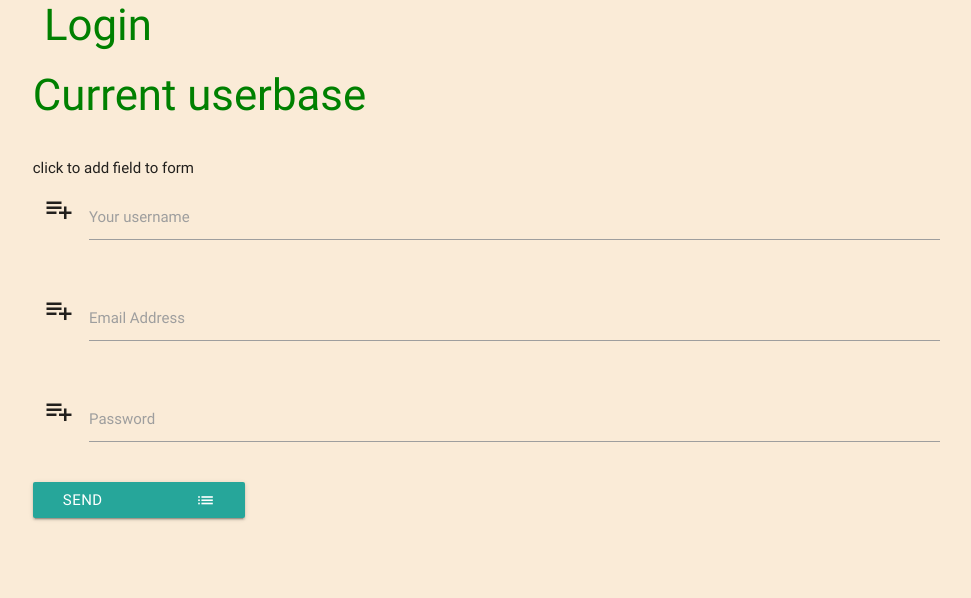
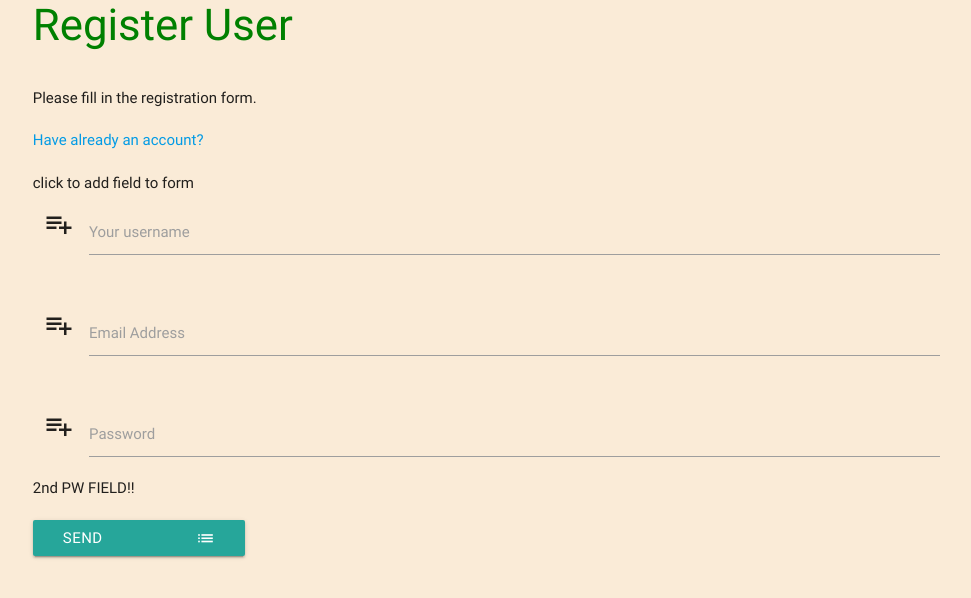
Before and after one commit to poldi2018/recipe_DRAFT, a Flask app: page /register in a window 1280 px wide. Shown: the part 21-619 px from the top of the page, without its empty margins (148-1119 px from the left). Run offline with Flask 2, Linux system fonts and the light colour scheme; data that the repository does not hold is empty; some libraries are stand-ins or nearby versions.

Commit message:
added complete routes for login exceptions

```diff
--- a/app.py
+++ b/app.py
@@ -5,8 +5,6 @@ from bson.objectid import ObjectId
 import base64
 import requests
 from werkzeug.security import check_password_hash, generate_password_hash
-# from aux_methods import add_blank_recipe
-
 
 #creating instance of Flask to have an app object
 app = Flask(__name__)
@@ -64,8 +62,7 @@ def results():
 #registeration
 @app.route('/register')
 def register():
-    userbase = mongo.db.users.find()
-    return render_template('register.html', userbase=userbase)
+    return render_template('register.html', message='Please fill in the registration form.')
 
 
 @app.route('/insert_user', methods=["POST"])
@@ -76,8 +73,11 @@ def insert_user():
     "email_address": request.form.get('email_address'),
     "password": generate_password_hash(request.form.get('password'))
     }
-    users.insert_one(new_user)
-    return redirect(url_for('failed_to_register', message="Provided email or username was not found!"))
+    if not mongo.db.users.find_one({"email_address": request.form.get("email_address")}):
+        users.insert_one(new_user)
+        return render_template("loginpage.html", message="Account created! Please login with your username and password. Thanks!")
+    else:
+        return render_template('register.html', message="Provided email has already been registered. Please choose another one.")
 
 
 @app.route('/login_page')
@@ -86,15 +86,13 @@ def login_page():
 
 
 
-@app.route('/check_user', methods=["POST"])
-def check_user():
-    #user_to_query= mongo.db.users.find_one({"email_address": request.form.get("email_address")})
+@app.route('/check_credentials', methods=["POST"])
+def check_credentials():
     user_to_query= mongo.db.users.find_one( { '$or': [{"email_address": request.form.get("email_address")}, {"username": request.form.get("username")}]})
     password_response=check_password_hash(user_to_query['password'], request.form.get('password'))
     if user_to_query and password_response:
         session['username']=user_to_query['username']
         session['email_address']=user_to_query['email_address']
-        print(session)
         return redirect(url_for('user', username=session["username"]))
     else:
         return render_template('loginpage.html', message="Username or password incorrect. Please try again.")
@@ -102,7 +100,7 @@ def check_user():
 
 @app.route('/<username>')
 def user(username):
-    return render_template("homepage.html", username=username)
+    return render_template("homepage.html")
 
 @app.route('/logout/<username>')
 def logout(username):
@@ -132,8 +130,6 @@ def fileselector():
 
 @app.route('/file_uploader', methods=["POST"])
 def file_uploader():
-    # build upload URL string for imgbb with base url and API Key
-    #https://ibb.co/album/hFMN1F
     response = requests.post(imgbb_upload_url, data={"image": request.form.get("base64file"), "album": "hFMN1F"})
     print(response.text)
 
--- a/static/css/style.css
+++ b/static/css/style.css
@@ -20,3 +20,15 @@ h3 {
     transform: translateZ(-10px);
     transition: opacity .8s ease-in-out;
 }
+
+.row-logo-big {
+font-family: 'Times New Roman', Times, serif;
+}
+
+#logo-big{
+    height: 95vh;
+    display: flex;
+    justify-content: center;
+    align-items: center;
+
+}
--- a/templates/homepage.html
+++ b/templates/homepage.html
@@ -1,7 +1,8 @@
 {% extends 'base.html'%}
 {% block header %}
+<div>{{session["username"]}}</div>
+<div>{{session["email_address"]}}</div>
 <a href="{{ url_for('logout', username=username) }}">Logout</a>
-
 {% endblock %}
 {% block content %}
 <div class="row"><a href="{{ url_for('add_recipe') }}">Add recipe</a></div>
--- a/templates/index.html
+++ b/templates/index.html
@@ -1,6 +1,6 @@
 {% extends 'base.html'%}
 {% block content %}
-<div class="row">
+<div class="row row-logo-big">
     <div id="logo-big">
         <a href="{{ url_for('latest_added') }}">
             <img src="{{url_for('static', filename='images/logo_big.jpeg')}}" alt="logo_big">
--- a/templates/loginpage.html
+++ b/templates/loginpage.html
@@ -8,9 +8,11 @@
     <div class="div">{{message}}</div>
 </div>
 
+<div class="row"><a href="{{url_for('register')}}">Register account</a></div>
+
 <div class="row">
     <div class="addfield">click to add field to form</div>
-    <form action="{{ url_for('check_user') }}" method="POST" class="col s12" id="testform">
+    <form action="{{ url_for('check_credentials') }}" method="POST" class="col s12" id="testform">
         <div class="row">
             <div class="input-field col s12 testdiv">
                 <i class="material-icons prefix">playlist_add</i>
--- a/templates/register.html
+++ b/templates/register.html
@@ -1,20 +1,11 @@
 {% extends 'base.html'%}
 
 {% block content %}
-<h3>Login</h3>
-
 <div class="row">
-    <h3>Current userbase</h3>
-{% for user in userbase %}
-<div class="row">
-    <div class="username">{{user.username}}</div>
-    <div class="email_address">{{user.email_address}}</div>
-    <div class="password">{{user.password}}</div>
+<h3>Register User</h3>
 </div>
-{% endfor %}
-
-
-</div>
+<div class="row">{{message}}</div>
+<div class="row"><a href="{{url_for('login_page')}}">Have already an account?</a></div>
 
 <div class="row">
     <div class="addfield">click to add field to form</div>
@@ -39,6 +30,7 @@
                 <input id="password" name="password" type="text" class="validate" value="">
                 <label for="email_address">Password</label>
             </div>
+            <div class="div">2nd PW FIELD!!</div>
         </div>
         <div class="row">
             <button class="btn waves-effect waves-light" type="submit" name="action">Send
```
Also changed, not shown: templates/userfound.html (deleted, +0 -16 lines).
